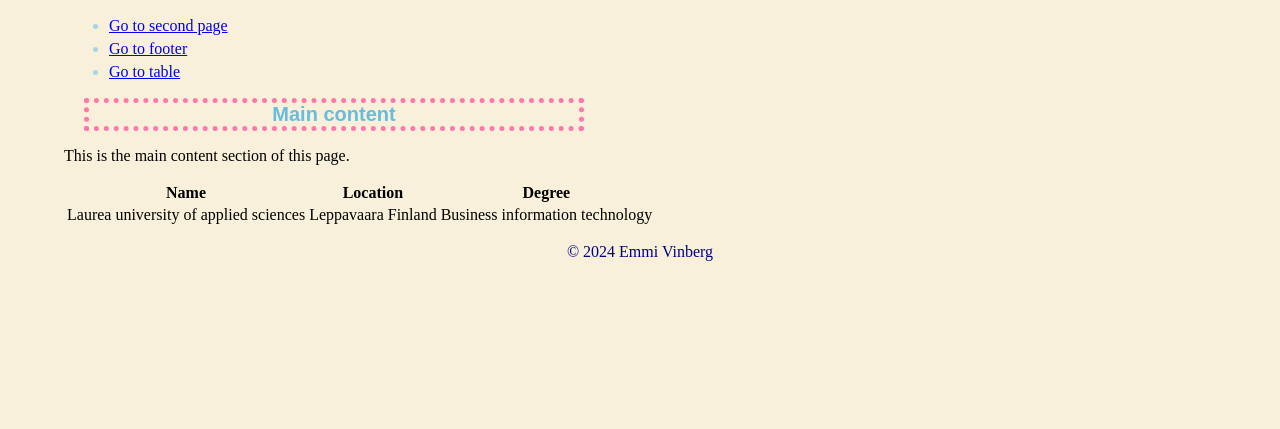
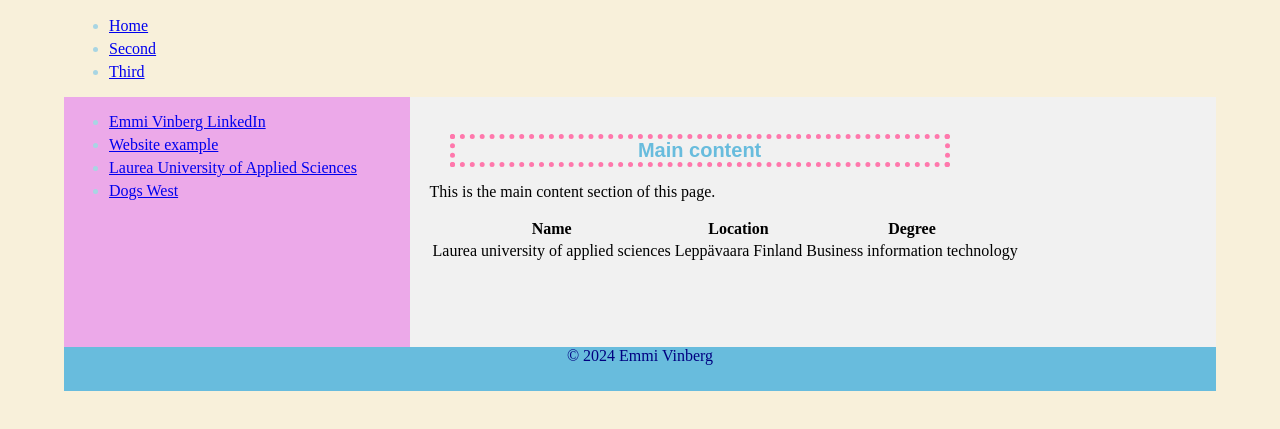
Before and after one commit to Memvin/Memvin.github.io, a plain HTML site: page HTML_Basics_Assignment/index.html in a window 1280 px wide. Shown: the part 57-486 px from the top of the page. Drawn offline with Linux system fonts and the light colour scheme.

Commit message:
Update index.html

```diff
--- a/HTML_Basics_Assignment/index.html
+++ b/HTML_Basics_Assignment/index.html
@@ -10,17 +10,25 @@
     <header>
         <h1 class="header-example">Welcome to my page</h1>
     </header>
-<nav>
+    <nav class="nav1">
         <ul>
-        <li><a href="https://memvin.github.io/HTML_Basics_Assignment/second.html">Go to second page</a></li>
-        <li><a href="#footer">Go to footer</a></li>
-        <li><a href="#table">Go to table</a></li>
+            <li><a href="https://memvin.github.io/HTML_Basics_Assignment/index.html">Home</a></li>
+            <li><a href="https://memvin.github.io/HTML_Basics_Assignment/second.html">Second</a></li>
+            <li><a href="https://memvin.github.io/HTML_Basics_Assignment/third.html">Third</a></li>
         </ul>
     </nav>
-<main>
+    <div id="container">
+        <nav class="thirdpagenav">
+            <ul>
+                <li><a href="https://www.linkedin.com/in/emmivinberg/" target="_blank">Emmi Vinberg LinkedIn</a></li>
+                <li><a href="https://memvin.github.io/HTML_Basics_Assignment/module7.html" target="_blank">Website example</a></li>
+                <li><a href="https://www.laurea.fi/en/" target="_blank">Laurea University of Applied Sciences</a></li>
+                <li><a href="https://dogswest.com/dogswest/Home.htm" target="_blank">Dogs West</a></li>
+            </ul>
+        </nav>
+        <article class="thirdpagearticle">
             <h2>Main content</h2>
             <p>This is the main content section of this page.</p>
-</main>
             <table id="table">
                 <tr>
                     <th>Name</th>
@@ -29,11 +37,13 @@
                 </tr>
                 <tr>
                     <td>Laurea university of applied sciences</td>
-    <td>Leppavaara Finland</td>
+                    <td>Leppävaara Finland</td>
                     <td>Business information technology</td>
                 </tr>
             </table>
-<footer>
+        </article>
+    </div>
+    <footer class="thirdpagefooter">
         <p>&copy; 2024 Emmi Vinberg</p>
     </footer>
 </body>
```
Lines whose indentation alone changed are shown as unchanged.
